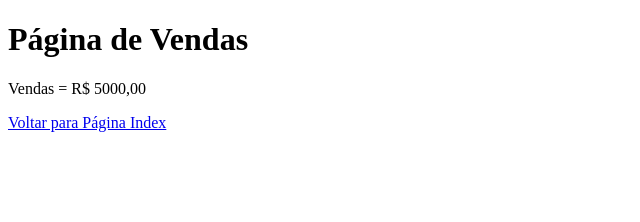
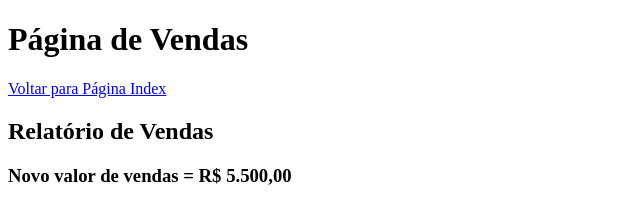
Before and after one commit to jonathandiegosf/aulaGitHub, a plain HTML site: page vendas.html in a window 1280 px wide. Shown: the whole page, without its empty margins (0-640 px from the left). Drawn offline with Linux system fonts and the light colour scheme.

Commit message:
Modifiquei o site de vendas

```diff
--- a/vendas.html
+++ b/vendas.html
@@ -8,8 +8,9 @@
 </head>
 <body>
     <h1>Página de Vendas</h1>
-    <p>Vendas = R$ 5000,00</p>
     <a href="index.html">Voltar para Página Index</a>
+    <h2>Relatório de Vendas</h2>
+    <h3>Novo valor de vendas = R$ 5.500,00</h3>
 
 </body>
 </html>
```
